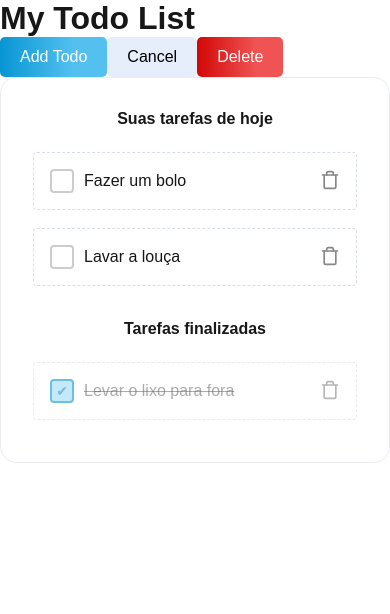
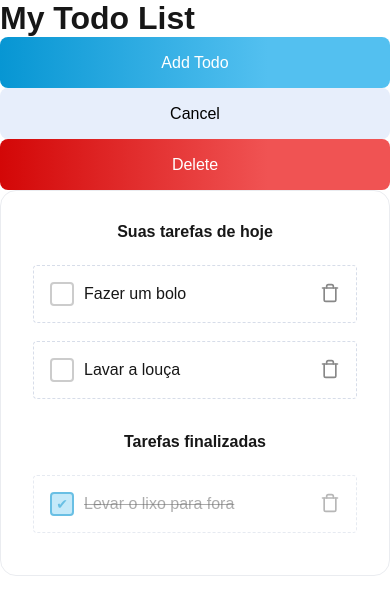
Before and after one commit to gabrielmulleer/teste-legaplan, a Next.js app: page /todos in a window 390 px wide. Shown: the top 614 px of the page. Built offline with nearby package versions, Linux system fonts and the light colour scheme.

Commit message:
refactor: refacator button component styles for consistency and responsiveness

```diff
--- a/src/components/ui/Button/Button.scss
+++ b/src/components/ui/Button/Button.scss
@@ -1,7 +1,8 @@
 /* Estilos base do botão */
 .btn {
-  padding: 10px 20px;
+  padding: 16px 24px;
   font-size: 16px;
+  width: 100%;
   cursor: pointer;
   transition: background-color 0.3s, box-shadow 0.3s;
   border: none;
@@ -53,13 +54,13 @@
 }
 
 .btn-size-lg {
-  height: 50px;
-  padding: 12px 24px;
+  height: 51px;
+  padding: 16px 24px;
 }
 
 /* Bordas */
 .btn-rounded-default {
-  border-radius: 5px;
+  border-radius: 8px;
 }
 
 .btn-rounded-sm {
--- a/src/components/ui/Button/Button.tsx
+++ b/src/components/ui/Button/Button.tsx
@@ -14,7 +14,7 @@ const Button = React.forwardRef<HTMLButtonElement, ButtonProps>(
   (
     {
       variant = 'default',
-      size = 'default',
+      size = 'lg',
       rounded = 'default',
       className,
       ...props
```
